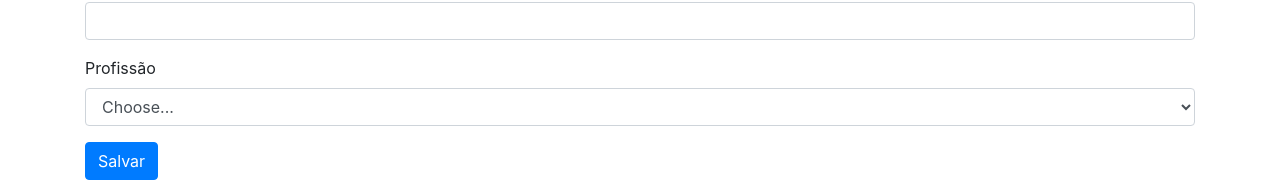
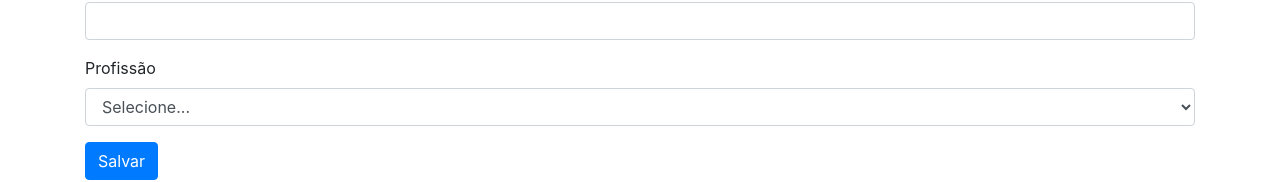
Before and after one commit to Raidro/aula-formulario-angular, an Angular app: page / in a window 1280 px wide. Shown: the part 116-298 px from the top of the page. Built offline with nearby package versions, Linux system fonts and the light colour scheme.

Commit message:
add o FromsModule

```diff
--- a/src/app/app.component.html
+++ b/src/app/app.component.html
@@ -1,5 +1,5 @@
 <div class="container">
-  <form>
+  <form autocomplete="off" #usuarioForm>
 
     <div class="form-group">
       <label>Nome</label>
@@ -12,8 +12,10 @@
     <div class="form-group">
       <label>Profissão</label>
       <select class="form-control">
-        <option selected>Choose...</option>
-        <option>...</option>
+        <option value="">Selecione... </option>
+        <option>Engenheiro</option>
+        <option>Dentista</option>
+        <option>Professor</option>
       </select>
     </div>
     <button type="submit" class="btn btn-primary">Salvar</button>
--- a/src/app/app.module.ts
+++ b/src/app/app.module.ts
@@ -1,5 +1,6 @@
 import { BrowserModule } from '@angular/platform-browser';
 import { NgModule } from '@angular/core';
+import {FormsModule} from '@angular/forms';
 
 import { AppComponent } from './app.component';
 
@@ -8,7 +9,8 @@ import { AppComponent } from './app.component';
     AppComponent
   ],
   imports: [
-    BrowserModule
+    BrowserModule,
+    FormsModule
   ],
   providers: [],
   bootstrap: [AppComponent]
```
